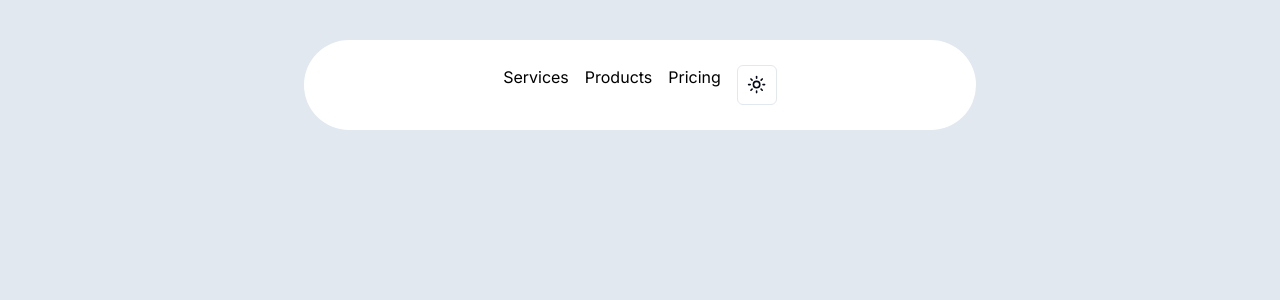
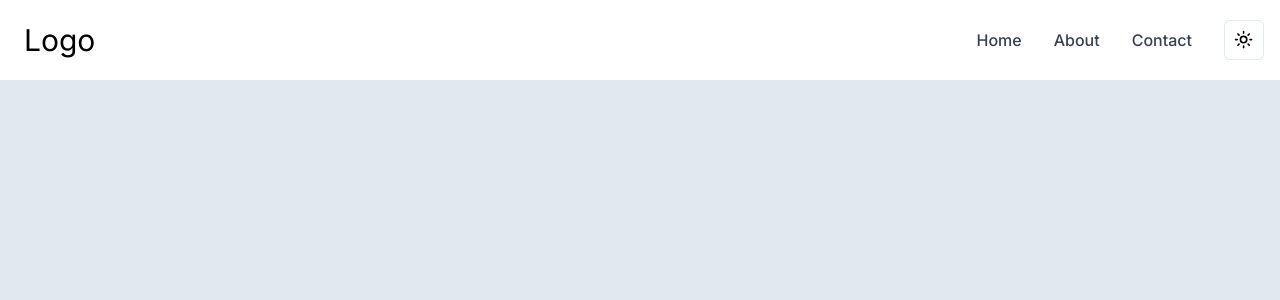
Before and after one commit to 404Nikhil/task-next-ui, a Next.js app: page / in a window 1280 px wide. Shown: the top 300 px of the page. Built offline with nearby package versions, Linux system fonts and the light colour scheme.

Commit message:
navbar final

```diff
--- a/package.json
+++ b/package.json
@@ -21,6 +21,7 @@
     "next-themes": "^0.3.0",
     "react": "^18",
     "react-dom": "^18",
+    "react-icons": "^5.3.0",
     "tailwind-merge": "^2.5.2",
     "tailwindcss-animate": "^1.0.7"
   },
--- a/src/components/Navbar.tsx
+++ b/src/components/Navbar.tsx
@@ -1,40 +1,82 @@
 "use client";
+import Link from "next/link";
 import React, { useState } from "react";
-import { HoveredLink, Menu, MenuItem, ProductItem } from "./ui/navbar-menu";
-import { cn } from "@/lib/utils";
+import { FaBars, FaTimes } from "react-icons/fa";
 import { ModeToggle } from "./ui/mode-toggle";
 
+const Navbar = () => {
+  const [nav, setNav] = useState(false);
 
-function Navbar({ className }: { className?: string }) {
-  const [active, setActive] = useState<string | null>(null);
+  const links = [
+    {
+      id: 1,
+      link: "home",
+    },
+    {
+      id: 2,
+      link: "about",
+    },
+    {
+      id: 3,
+      link: "contact",
+    },
+  ];
+
   return (
-    <div
-      className={cn("fixed top-10 inset-x-0 max-w-2xl mx-auto z-50", className)}
-    >
-      <Menu setActive={setActive}>
-        <MenuItem setActive={setActive} active={active} item="Services">
-          <div className="flex flex-col space-y-4 text-sm">
+    <div className="flex justify-between items-center w-full h-20 px-4 text-white bg-white dark:bg-black fixed nav">
+      <div className="flex flex-row items-center justify-center">
+        <h1 className="text-3xl font-signature ml-2 text-black dark:text-white">
+          <a
+            className="link-underline link-underline-black dark:link-underline-white"
+            href=""
+            target="_blank"
+            rel="noreferrer"
+          >
+            Logo
+          </a>
+        </h1>
+      </div>
 
-          </div>
-        </MenuItem>
-        <MenuItem setActive={setActive} active={active} item="Products">
-          <div className="  text-sm grid grid-cols-2 gap-10 p-4">
-          <HoveredLink href="/hobby">Hobby</HoveredLink>
-          <HoveredLink href="/individual">Individual</HoveredLink>
-          </div>
-        </MenuItem>
-        <MenuItem setActive={setActive} active={active} item="Pricing">
-          <div className="flex flex-col space-y-4 text-sm">
-            <HoveredLink href="/hobby">Hobby</HoveredLink>
-            <HoveredLink href="/individual">Individual</HoveredLink>
-            <HoveredLink href="/team">Team</HoveredLink>
-            <HoveredLink href="/enterprise">Enterprise</HoveredLink>
-          </div>
-        </MenuItem>
-        <ModeToggle/>
-      </Menu>
+      <ul className="hidden md:flex items-center">
+        {links.map(({ id, link }) => (
+          <li
+            key={id}
+            className="nav-links px-4 cursor-pointer capitalize font-medium text-gray-700 dark:text-gray-300 hover:scale-105 hover:text-black dark:hover:text-white duration-200 link-underline"
+          >
+            <Link href={link}>{link}</Link>
+          </li>
+        ))}
+        <li className="pl-4 dark:text-white text-black">
+          <ModeToggle />
+        </li>
+      </ul>
+
+      <div
+        onClick={() => setNav(!nav)}
+        className="cursor-pointer pr-4 z-10 text-gray-700 dark:text-gray-300 md:hidden"
+      >
+        {nav ? <FaTimes size={30} /> : <FaBars size={30} />}
+      </div>
+
+      {nav && (
+        <ul className="flex flex-col justify-center items-center absolute top-0 left-0 w-full h-screen bg-gradient-to-b from-white to-gray-200 dark:from-black dark:to-gray-800 text-gray-700 dark:text-gray-300">
+          {links.map(({ id, link }) => (
+            <li
+              key={id}
+              className="px-4 cursor-pointer capitalize py-6 text-4xl"
+            >
+              <Link onClick={() => setNav(!nav)} href={link}>
+                {link}
+              </Link>
+            </li>
+          ))}
+          <li className="pt-4 dark:text-white text-black">
+            <ModeToggle />
+          </li>
+        </ul>
+      )}
     </div>
   );
-}
+};
 
 export default Navbar;
--- a/src/components/ui/navbar-menu.tsx
+++ b/src/components/ui/navbar-menu.tsx
@@ -108,14 +108,3 @@
         </Link>
     );
 };
-
-export const HoveredLink = ({ children, ...rest }: any) => {
-    return (
-        <Link
-            {...rest}
-            className="text-neutral-700 dark:text-neutral-200 hover:text-black "
-        >
-            {children}
-        </Link>
-    );
-};
```
Also changed, not shown: 1 other file (tests, documents, lock files or other folders).
